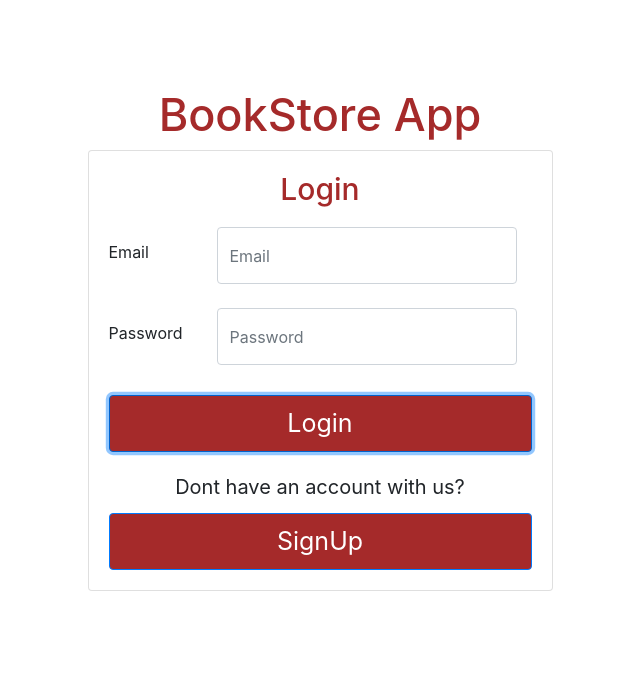
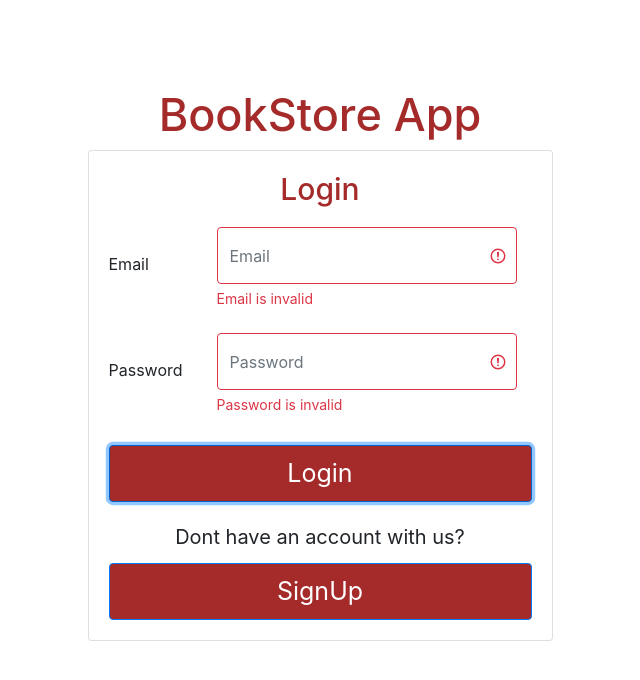
Before and after one commit to vidyadhar1997/BookStoreProject, a React app: page /login in a window 1280 px wide. Both pictures are taken after a click on the button "Login". Shown: the top 680 px of the page, without its empty margins (320-960 px from the left). Built offline with nearby package versions, Linux system fonts and the light colour scheme; the HTML template or start-up script is replaced by a standard one.

Commit message:
[vidyadhar hudge]Refactore:validation for login

```diff
--- a/src/component/Dashbord/Dashbord.jsx
+++ b/src/component/Dashbord/Dashbord.jsx
@@ -28,9 +28,15 @@ export default function Dashboard() {
                    <div className="main-card-con">
                     <Card>
                          <div className="cardContainer">
-
+                             <div className="bookImage">
+                            </div>
                           <div>{note.bookName}</div>
-
+                          <div>{note.author}</div>
+                          <div>{note.price} </div>
+                        <div>
+                        <button type="button" className="bagButton">ADD TO BAG</button>
+                        <button type="button" className="wishlist button">WISHLIST</button>
+                        </div>
                           </div>
 
                       </Card>
--- a/src/component/Dashbord/Dashbord.scss
+++ b/src/component/Dashbord/Dashbord.scss
@@ -31,3 +31,8 @@
 .main-card-con{
     padding: 20px;
 }
+.bookImage{
+    width: 100%;
+    height: 145px;
+    background-color: #F5F5F5;
+}
--- a/src/pages/Login/Login.jsx
+++ b/src/pages/Login/Login.jsx
@@ -15,10 +15,12 @@ export default function Login() {
       const form = event.currentTarget;
       if (form.checkValidity() === false) {
         event.preventDefault();
-        event.stopPropagation();
+        event.stopPropagation(a);
       }
       setValidated(true);
     };
+    const[erroremailE,setemailErrorE]=React.useState(false);
+    const[passwordE,setPasswordE]=React.useState(false);
 
     const[email,setEmail]=React.useState('');
     const EmailHandler=(event)=>{
@@ -37,16 +39,28 @@ export default function Login() {
     history.push('/signup');
     }
 
-    const[EmailError,setEmailError]=React.useState('');
-    const[PasswordError,setPasswordError]=React.useState('');
-    const Login=()=>{
+    // const[EmailError,setEmailError]=React.useState('');
+    // const[PasswordError,setPasswordError]=React.useState('');
+
+    const validation=()=>{
+        var check=true;
         if (!email.match("^[a-zA-Z0-9]{1,}([.]?[-]?[+]?[a-zA-Z0-9]{1,})?[@]{1}[a-zA-Z0-9]{1,}[.]{1}[a-z]{2,3}([.]?[a-z]{2})?$")) {
-            setEmailError("Email is invalid")
+            // setEmailError("Email is invalid")
+             check=false;
+             setemailErrorE(true)
           }
           if (!password.match("[A-Za-z0-9!@#$%^&*()_]{6,20}")) {
-            setPasswordError("Password is not valid")
+            // setPasswordError("Password is not valid")
+            check=false;
+             setPasswordE(true)
           }
-          if ((email.match("^[a-zA-Z0-9]{1,}([.]?[-]?[+]?[a-zA-Z0-9]{1,})?[@]{1}[a-zA-Z0-9]{1,}[.]{1}[a-z]{2,3}([.]?[a-z]{2})?$")) && (password.match("[A-Za-z0-9!@#$%^&*()_]{6,20}"))) {
+          return check;
+}
+
+    const Login=()=>{
+        setemailErrorE(false)
+        setPasswordE(false)
+          if (validation()) {
           const loginData={
             email:email,
             password:password
@@ -74,9 +88,9 @@ export default function Login() {
                                 Email
                          </Form.Label>
                          <Col>
-                            <Form.Control variant="outlined" required type="Email" className="inputField" onChange={EmailHandler} placeholder="Email" />
+                            <Form.Control variant="outlined" required type="Email" className="inputField" onChange={EmailHandler} placeholder="Email" isInvalid={!!erroremailE} />
                             <Form.Control.Feedback type="invalid">
-                                  {EmailError}
+                                  Email is invalid
                             </Form.Control.Feedback>
                             </Col>
                         </div>
@@ -86,9 +100,9 @@ export default function Login() {
                                 Password
                          </Form.Label>
                             <Col>
-                                <Form.Control  variant="outlined" required   type="text" className="inputField" onChange={PasswordHandler} placeholder="Password" />
+                                <Form.Control  variant="outlined" required   type="text" className="inputField" onChange={PasswordHandler} placeholder="Password" isInvalid={!!passwordE} />
                                 <Form.Control.Feedback type="invalid">
-                                 {PasswordError}
+                                Password is invalid
                             </Form.Control.Feedback>
                             </Col>
                         </div>
--- a/src/pages/Login/Login.scss
+++ b/src/pages/Login/Login.scss
@@ -16,7 +16,7 @@
     margin-bottom: 20px;
 }
 .col {
-    display: flex;
+    display: grid;
     justify-content: flex-end;
     /* flex-direction: column; */
     flex-basis: 0;
--- a/src/pages/Registration/Registration.scss
+++ b/src/pages/Registration/Registration.scss
@@ -50,7 +50,7 @@ button.btn.btn-primary{
     margin-top: 30px;
 }
 .col {
-    display: flex;
+    display: grid;
     justify-content: flex-end;
     flex-basis: 0;
     flex-grow: 1;
```
